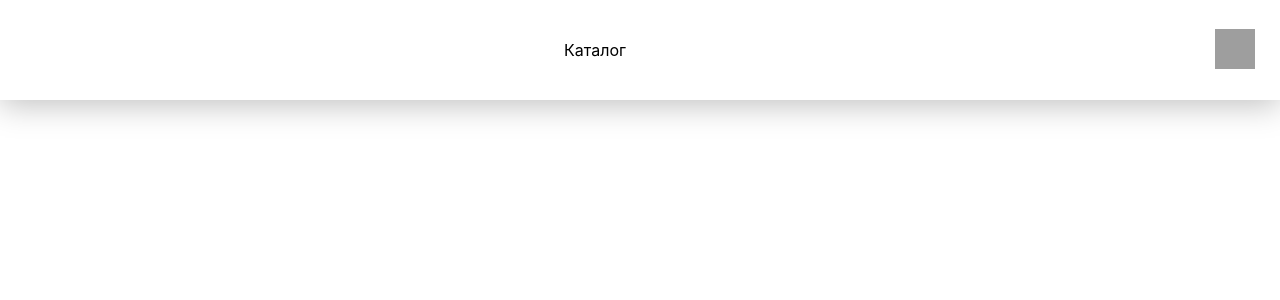
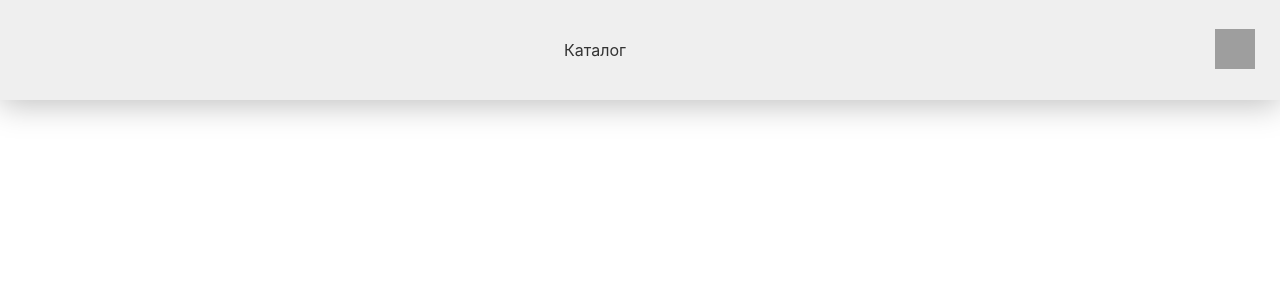
Before and after one commit to Andrew1996-la/test-appevent, a React (Create React App) app: page / in a window 1280 px wide. Shown: the top 300 px of the page. Built offline with nearby package versions, Linux system fonts and the light colour scheme; grey boxes are pictures that could not be loaded.

Commit message:
Добавил файл variable.css для стандартизации цветов

```diff
--- a/src/components/Basket/basket.module.css
+++ b/src/components/Basket/basket.module.css
@@ -7,7 +7,7 @@
         border: none;
         background-image: url('../../assets/icons/basket.png');
         background-size: cover;
-        background-color: #fff;
+        background-color: var(--main-bgColor);
         cursor: pointer;
     }
 }
--- a/src/components/Header/header.module.css
+++ b/src/components/Header/header.module.css
@@ -1,8 +1,11 @@
+@import '../../variables.css';
+
 .header {
     height: 100px;
     width: 100%;
     display: flex;
     align-items: center;
+    background-color: var(--main-bgColor);
     -webkit-box-shadow: 0px 5px 30px 0px rgba(0, 0, 0, 0.25);
     -moz-box-shadow: 0px 5px 30px 0px rgba(0, 0, 0, 0.25);
     box-shadow: 0px 5px 30px 0px rgba(0, 0, 0, 0.25);
--- a/src/components/Navigate/navigate.module.css
+++ b/src/components/Navigate/navigate.module.css
@@ -1,3 +1,5 @@
+@import "../../variables.css";
+
 .nav {
     display: flex;
     justify-content: center;
@@ -7,6 +9,6 @@
     width: 100%;
     a {
         text-decoration: none;
-        color: black;
+        color: var(--main-font-color);
     }
 }
--- /dev/null
+++ b/src/variables.css
@@ -0,0 +1,4 @@
+:root {
+    --main-font-color: #333333;
+    --main-bgColor: #efefef;
+}
```
